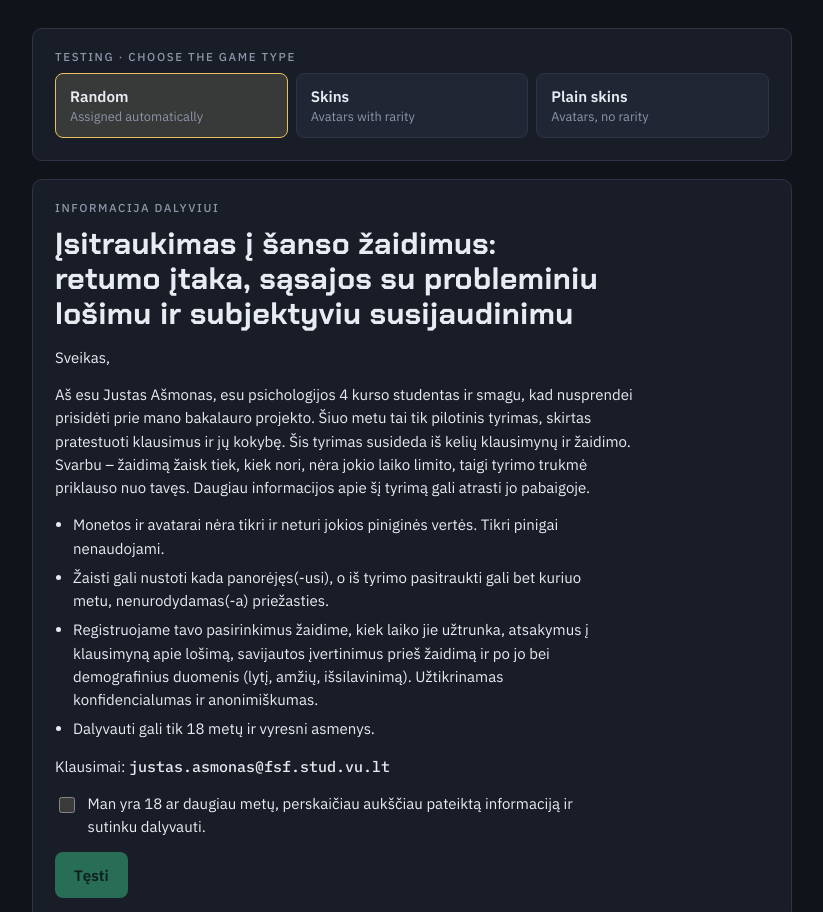
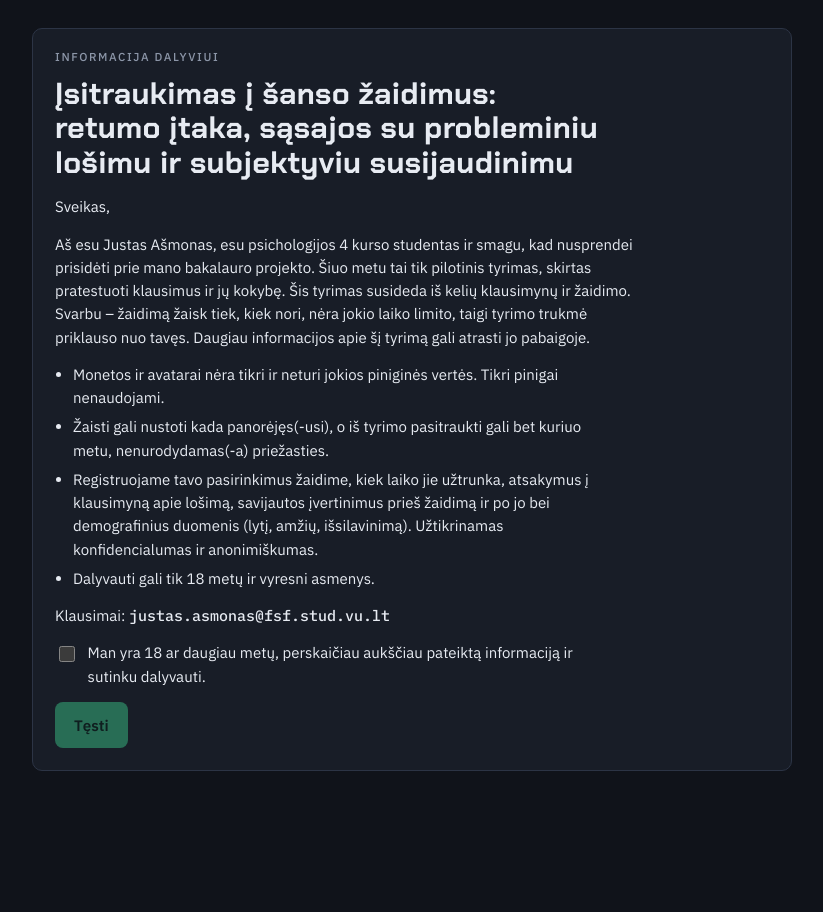
Before and after one commit to Juasjustas/Experiment-trial, a plain HTML site: page index.html in a window 1280 px wide. Shown: the top 912 px of the page, without its empty margins (228-1051 px from the left). After the commit the page ends 819 px from the top, so only its background shows below. Drawn offline with Linux system fonts and the light colour scheme.

Commit message:
Switch off the group picker and add the gambling helpline
- SHOW_GROUP_PICKER is false, so participants are always assigned to a
  group by DataPipe and no longer see the testing picker.
- The debrief now links to https://nebenoriu-losti.lt/ (new HELP_URL,
  opens in a new tab) instead of the helpline placeholder.

Co-Authored-By: Claude Opus 5.5 <noreply@anthropic.com>
Claude-Session: https://claude.ai/code/session_01VkwS9JohkdMVu2UWfsVieD

```diff
--- a/index.html
+++ b/index.html
@@ -80,6 +80,7 @@
   .excl{display:inline-flex; align-items:center; gap:6px; font-size:.88rem; color:var(--text); background:color-mix(in srgb, var(--t) 16%, transparent); border:1px solid color-mix(in srgb, var(--t) 45%, transparent); border-radius:999px; padding:3px 10px; width:fit-content}
   .excl b{font-family:var(--mono); color:var(--t)}
   .placeholder{color:var(--muted)}
+  a{color:var(--go)}
   .drops{display:flex; gap:6px; flex-wrap:wrap}
   .drop{width:46px; height:46px; border-radius:6px; background:var(--panel-2); border-bottom:3px solid var(--t); display:grid; place-items:center}
   .drop svg.av{width:38px; height:38px}
@@ -199,7 +200,7 @@ const CONFIG = {
 
   // Show a "choose the game type" picker on the first screen (for testing and demos).
   // SET TO false FOR THE REAL STUDY so participants are assigned to groups automatically.
-  SHOW_GROUP_PICKER: true,
+  SHOW_GROUP_PICKER: false,
 
   // Inactivity: a pause of at least this many seconds with no click, key press, typing, touch or scroll is
   // logged (from the last action to the next one) as an "inactivity" event, on every screen of the study.
@@ -226,7 +227,8 @@ const CONFIG = {
     "Aš esu Justas Ašmonas, esu psichologijos 4 kurso studentas ir smagu, kad nusprendei prisidėti prie mano bakalauro projekto. Šiuo metu tai tik pilotinis tyrimas, skirtas pratestuoti klausimus ir jų kokybę. Šis tyrimas susideda iš kelių klausimynų ir žaidimo. Svarbu – žaidimą žaisk tiek, kiek nori, nėra jokio laiko limito, taigi tyrimo trukmė priklauso nuo tavęs. Daugiau informacijos apie šį tyrimą gali atrasti jo pabaigoje.",
   ],
   CONTACT: "justas.asmonas@fsf.stud.vu.lt",
-  HELP_TEXT: "Jei lošimas kelia problemų Jums ar Jūsų artimiesiems, galite nemokamai ir konfidencialiai kreiptis pagalbos: [įrašykite pagalbos lošėjams linijos kontaktus].",
+  HELP_TEXT: "Jei lošimas kelia problemų Jums ar Jūsų artimiesiems, galite nemokamai ir konfidencialiai kreiptis pagalbos:",
+  HELP_URL: "https://nebenoriu-losti.lt/",
 };
 
 const TIERS = [
@@ -978,7 +980,7 @@ async function finishStudy(){
       <p>Buvote priskirti vienai iš dviejų grupių. Abiejų grupių dalyviai laimėdavo tuos pačius kolekcionuojamus avatarus, tačiau tik viena grupė matė, kokie reti yra avatarai. Kiekvieno rezultato tikimybės abiejose grupėse buvo visiškai vienodos. Norime išsiaiškinti, ar informacija apie laimikio retumą turi įtakos tam, kiek ilgai žmonės žaidžia ir kaip dažnai pasiima papildomų monetų.</p>
       ${rarityShown() ? `<p>Skaičiai „% žaidėjų gavo šį avatarą“ nebuvo tikrų žaidėjų skaičiai. Tai buvo iš anksto nustatytos kiekvieno rezultato tikimybės, kurias tyrėjas parinko, kad reti avatarai atrodytų išskirtiniai.</p>` : ""}
       <p>Žaidimas buvo sukurtas taip, kad vidutiniškai kiekviena dėžė grąžintų mažiau, nei kainavo (apie 96 monetas už kiekvieną išleistą 100 monetų), kaip ir tikruose lošimuose. Ilgainiui žaidėjas visada pralošia. Niekas, ką laimėjote ar praradote, nebuvo tikra.</p>
-      <p>${esc(CONFIG.HELP_TEXT)}</p>
+      <p>${esc(CONFIG.HELP_TEXT)} <a href="${esc(CONFIG.HELP_URL)}" target="_blank" rel="noopener">${esc(CONFIG.HELP_URL.replace(/^https?:\/\/|\/$/g, ""))}</a></p>
       <p>Jei turite klausimų arba norite, kad Jūsų duomenys būtų pašalinti, rašykite <span class="num">${esc(CONFIG.CONTACT)}</span> ir nurodykite savo užbaigimo kodą.</p>
     </div>
     ${DEMO ? researcherPanel(sum, eventsCSV, summaryCSV) : ""}`;
```
